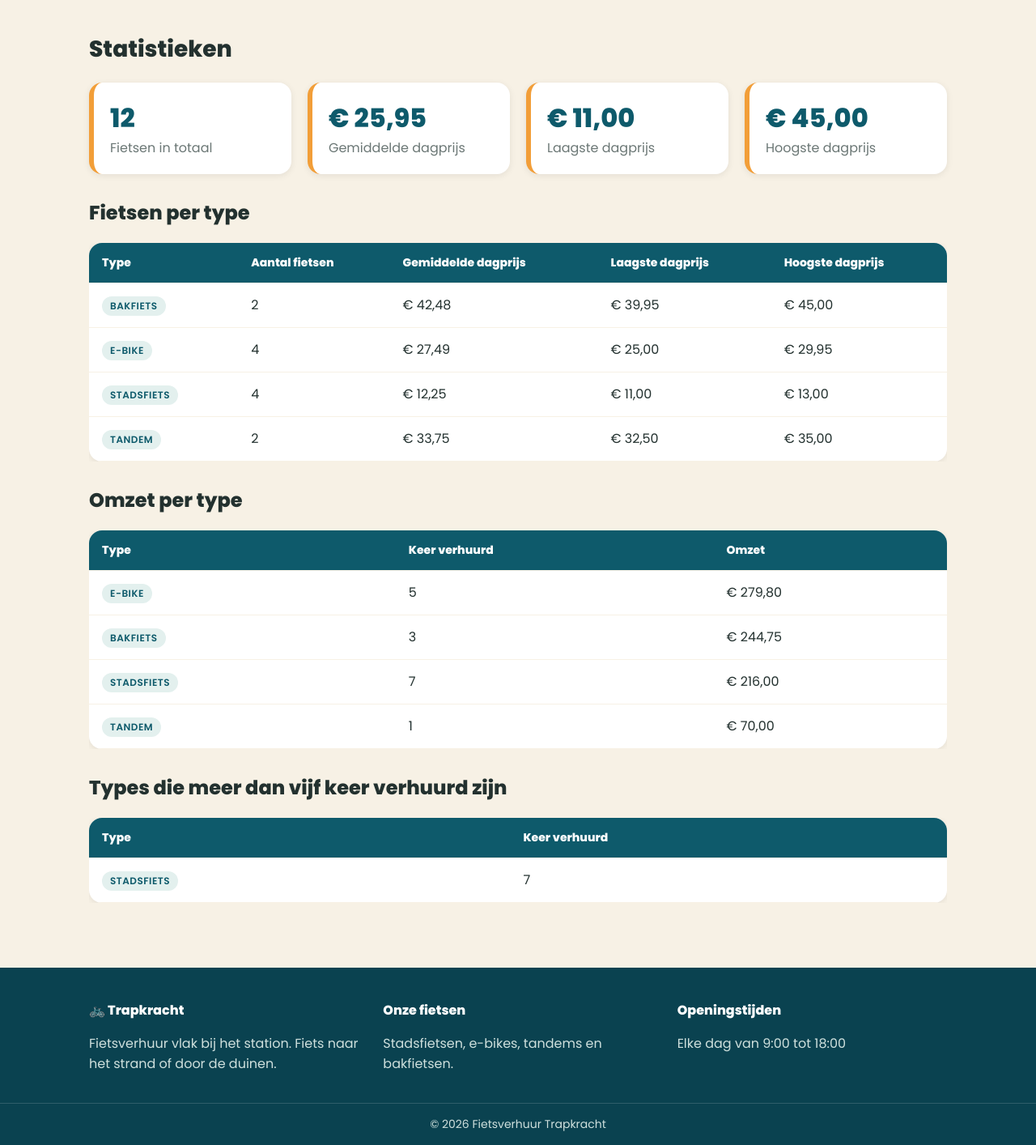
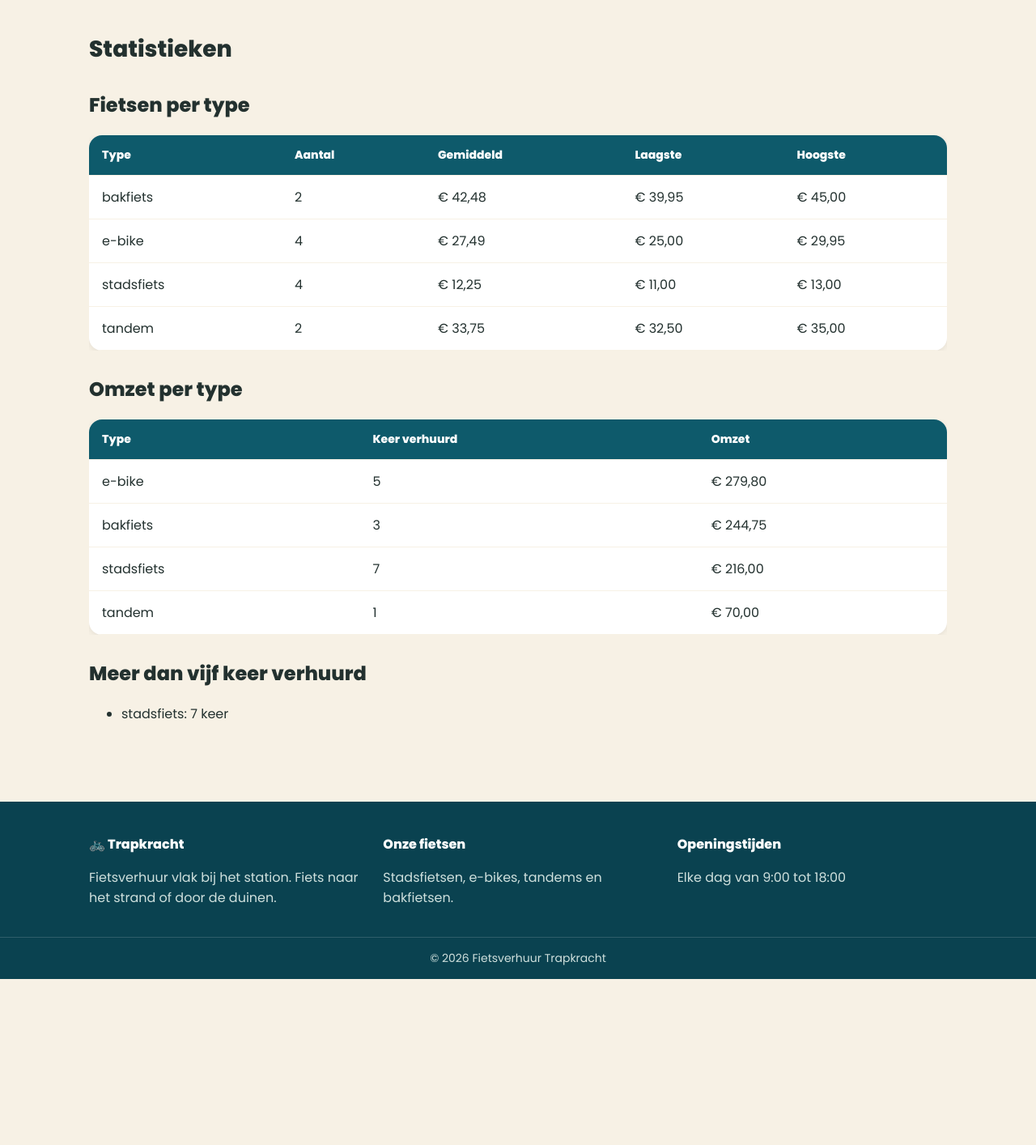
Before and after one commit to Nova-College-Haarlem-Students/Blok5b-KorayKorkmaz38, a PHP site: page /statistieken.php in a window 1280 px wide. Shown: the part 103-1517 px from the top of the page at 81% size. After the commit the page ends 1312 px from the top, so only its background shows below. Run offline with PHP 8.4, Linux system fonts and the light colour scheme; the visitor is signed in with stand-in values (Sample User, id 1); data comes from the database, SQL or seed files in the repository.

Commit message:
Statistiekenpagina korter: van 150 naar 98 regels
Losse tegels met totalen weggehaald (per type staat het er al),
tabellen zonder thead/tbody en HAVING-resultaat als lijst.
Tabellen passen nu ook op een telefoon.

Co-Authored-By: Claude Opus 5.5 <noreply@anthropic.com>

```diff
--- a/www/css/style.css
+++ b/www/css/style.css
@@ -715,3 +715,13 @@ a.stat:hover {
         padding: 8px 16px;
     }
 }
+
+/* op een telefoon mag tekst in een tabel naar de volgende regel, dan past hij op het scherm */
+@media (max-width: 600px) {
+    .tabel th,
+    .tabel td {
+        white-space: normal;
+        padding: 10px 8px;
+        font-size: 13px;
+    }
+}
--- a/www/header.php
+++ b/www/header.php
@@ -6,8 +6,8 @@
     <meta name="viewport" content="width=device-width, initial-scale=1.0">
     <title>Trapkracht Fietsverhuur</title>
     <link href="https://fonts.googleapis.com/css2?family=Poppins:wght@400;600;800&display=swap" rel="stylesheet">
-    <!-- ?v=5 zorgt dat de browser de nieuwe CSS laadt in plaats van een oude uit de cache -->
-    <link rel="stylesheet" href="css/style.css?v=5">
+    <!-- ?v=6 zorgt dat de browser de nieuwe CSS laadt in plaats van een oude uit de cache -->
+    <link rel="stylesheet" href="css/style.css?v=6">
 </head>
 
 <body>
--- a/www/statistieken.php
+++ b/www/statistieken.php
@@ -3,14 +3,7 @@ require 'admin_check.php';
 require 'database.php';
 
 try {
-    // laagste, hoogste en gemiddelde dagprijs van alle fietsen (kolomfuncties)
-    $stmt = $conn->prepare("SELECT COUNT(id) AS aantal, AVG(dagprijs) AS gemiddeld, MIN(dagprijs) AS laagste, MAX(dagprijs) AS hoogste
-                            FROM fietsen");
-    $stmt->execute();
-    $totaal = $stmt->fetch(PDO::FETCH_ASSOC);
-
-    // aantal fietsen en dagprijzen per type (GROUP BY)
-    // LEFT JOIN vanaf fiets_types: een type zonder fietsen komt er ook in, met aantal 0
+    // per type: aantal fietsen en de gemiddelde, laagste en hoogste dagprijs (COUNT, AVG, MIN, MAX + GROUP BY)
     $stmt = $conn->prepare("SELECT fiets_types.naam, COUNT(fietsen.id) AS aantal,
                                    AVG(fietsen.dagprijs) AS gemiddeld, MIN(fietsen.dagprijs) AS laagste, MAX(fietsen.dagprijs) AS hoogste
                             FROM fiets_types
@@ -20,7 +13,7 @@ try {
     $stmt->execute();
     $per_type = $stmt->fetchAll(PDO::FETCH_ASSOC);
 
-    // omzet per type: alle totaalprijzen van de reserveringen bij elkaar (SUM)
+    // omzet per type: alle totaalprijzen bij elkaar opgeteld (SUM + GROUP BY)
     $stmt = $conn->prepare("SELECT fiets_types.naam, COUNT(reserveringen.id) AS verhuurd, SUM(reserveringen.totaalprijs) AS omzet
                             FROM fiets_types
                             LEFT JOIN fietsen ON fietsen.fiets_type_id = fiets_types.id
@@ -37,8 +30,7 @@ try {
                             LEFT JOIN fietsen ON reserveringen.fiets_id = fietsen.id
                             LEFT JOIN fiets_types ON fietsen.fiets_type_id = fiets_types.id
                             GROUP BY fiets_types.id, fiets_types.naam
-                            HAVING COUNT(reserveringen.id) > 5
-                            ORDER BY verhuurd DESC");
+                            HAVING COUNT(reserveringen.id) > 5");
     $stmt->execute();
     $populair = $stmt->fetchAll(PDO::FETCH_ASSOC);
 } catch (PDOException $e) {
@@ -54,97 +46,53 @@ require 'header.php';
     <div class="container">
         <h1 class="section-title">Statistieken</h1>
 
-        <div class="stats">
-            <div class="stat">
-                <span class="stat-getal"><?php echo htmlspecialchars($totaal['aantal']) ?></span>
-                <span>Fietsen in totaal</span>
-            </div>
-            <div class="stat">
-                <span class="stat-getal">€ <?php echo number_format($totaal['gemiddeld'] ?? 0, 2, ',', '') ?></span>
-                <span>Gemiddelde dagprijs</span>
-            </div>
-            <div class="stat">
-                <span class="stat-getal">€ <?php echo number_format($totaal['laagste'] ?? 0, 2, ',', '') ?></span>
-                <span>Laagste dagprijs</span>
-            </div>
-            <div class="stat">
-                <span class="stat-getal">€ <?php echo number_format($totaal['hoogste'] ?? 0, 2, ',', '') ?></span>
-                <span>Hoogste dagprijs</span>
-            </div>
-        </div>
-
         <h2>Fietsen per type</h2>
         <div class="tabel-wrapper">
         <table class="tabel">
-                <thead>
             <tr>
                 <th>Type</th>
-                        <th>Aantal fietsen</th>
-                        <th>Gemiddelde dagprijs</th>
-                        <th>Laagste dagprijs</th>
-                        <th>Hoogste dagprijs</th>
+                <th>Aantal</th>
+                <th>Gemiddeld</th>
+                <th>Laagste</th>
+                <th>Hoogste</th>
             </tr>
-                </thead>
-                <tbody>
             <?php foreach ($per_type as $type) : ?>
                 <tr>
-                            <td><span class="badge"><?php echo htmlspecialchars($type['naam']) ?></span></td>
+                    <td><?php echo htmlspecialchars($type['naam']) ?></td>
                     <td><?php echo htmlspecialchars($type['aantal']) ?></td>
                     <td>€ <?php echo number_format($type['gemiddeld'] ?? 0, 2, ',', '') ?></td>
                     <td>€ <?php echo number_format($type['laagste'] ?? 0, 2, ',', '') ?></td>
                     <td>€ <?php echo number_format($type['hoogste'] ?? 0, 2, ',', '') ?></td>
                 </tr>
             <?php endforeach; ?>
-                </tbody>
         </table>
         </div>
 
         <h2>Omzet per type</h2>
         <div class="tabel-wrapper">
         <table class="tabel">
-                <thead>
             <tr>
                 <th>Type</th>
                 <th>Keer verhuurd</th>
                 <th>Omzet</th>
             </tr>
-                </thead>
-                <tbody>
             <?php foreach ($omzet as $type) : ?>
                 <tr>
-                            <td><span class="badge"><?php echo htmlspecialchars($type['naam']) ?></span></td>
+                    <td><?php echo htmlspecialchars($type['naam']) ?></td>
                     <td><?php echo htmlspecialchars($type['verhuurd']) ?></td>
                     <!-- SUM geeft NULL als een type nog nooit verhuurd is, dan tonen we 0 -->
                     <td>€ <?php echo number_format($type['omzet'] ?? 0, 2, ',', '') ?></td>
                 </tr>
             <?php endforeach; ?>
-                </tbody>
         </table>
         </div>
 
-        <h2>Types die meer dan vijf keer verhuurd zijn</h2>
-        <?php if (empty($populair)) : ?>
-            <p class="empty">Geen enkel type is meer dan vijf keer verhuurd.</p>
-        <?php else : ?>
-            <div class="tabel-wrapper">
-                <table class="tabel">
-                    <thead>
-                        <tr>
-                            <th>Type</th>
-                            <th>Keer verhuurd</th>
-                        </tr>
-                    </thead>
-                    <tbody>
+        <h2>Meer dan vijf keer verhuurd</h2>
+        <ul>
             <?php foreach ($populair as $type) : ?>
-                            <tr>
-                                <td><span class="badge"><?php echo htmlspecialchars($type['naam']) ?></span></td>
-                                <td><?php echo htmlspecialchars($type['verhuurd']) ?></td>
-                            </tr>
+                <li><?php echo htmlspecialchars($type['naam']) ?>: <?php echo htmlspecialchars($type['verhuurd']) ?> keer</li>
             <?php endforeach; ?>
-                    </tbody>
-                </table>
-            </div>
-        <?php endif; ?>
+        </ul>
     </div>
 </main>
 <?php require 'footer.php' ?>
```
Lines whose indentation alone changed are shown as unchanged.
